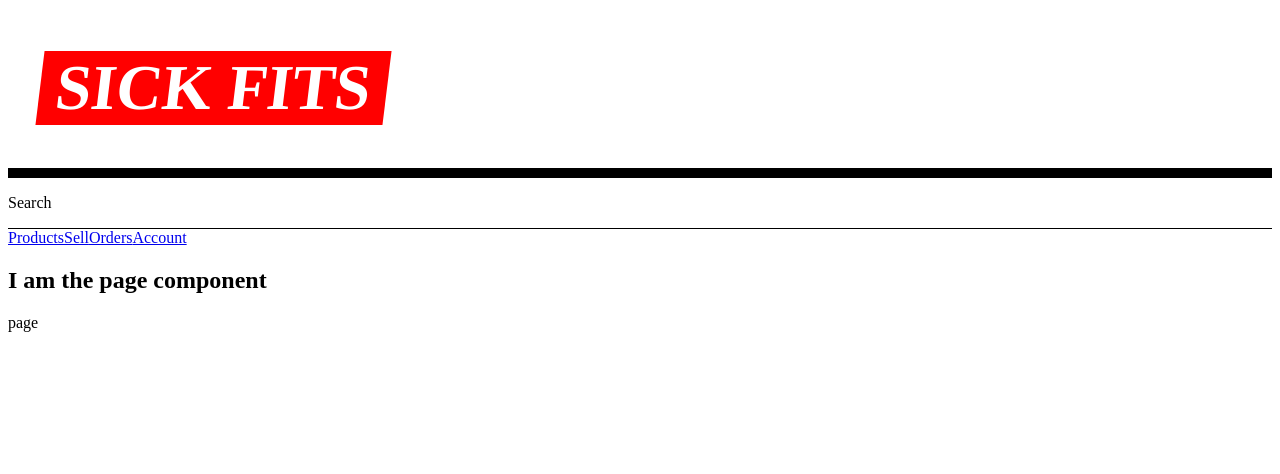
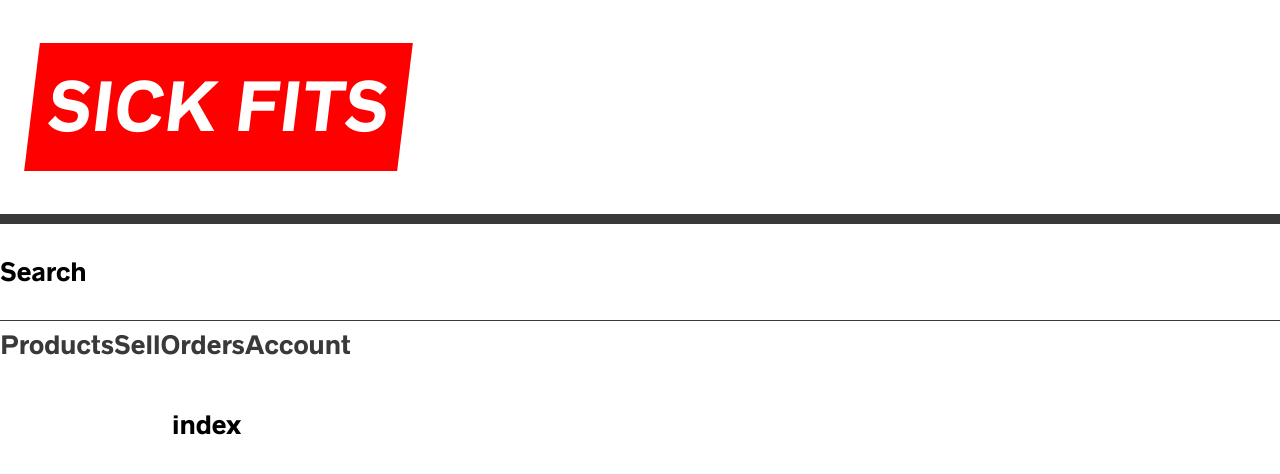
Before and after one commit to santospatrick/sick-fits, a Next.js app in the folder frontend/: page / in a window 1280 px wide. Shown: the top 474 px of the page. Built offline with nearby package versions, Linux system fonts and the light colour scheme.

Commit message:
feat: add global styles

```diff
--- a/frontend/components/Page.js
+++ b/frontend/components/Page.js
@@ -1,13 +1,67 @@
 import React from 'react';
 import PropTypes from 'prop-types';
+import styled, { createGlobalStyle } from 'styled-components';
 import Header from './Header';
+
+const GlobalStyles = createGlobalStyle`
+  @font-face {
+    font-family: 'radnika_next';
+    src: url('/static/radnikanext-medium-webfont.woff2') format('woff2');
+    font-weight: normal;
+    font-style: normal;
+  }
+
+  html {
+    --red: #ff0000;
+    --black: #393939;
+    --grey: #3a3a3a;
+    --gray: var(--grey);
+    --lightGrey: #e1e1e1;
+    --lightGray: var(--lightGrey);
+    --offWhite: #ededed;
+    --maxWidth: 1000px;
+    --bs: 0 12px 24px 0 rgba(0,0,0,0.09);
+    box-sizing: border-box;
+  }
+
+  *, *:before, *:after {
+    box-sizing: inherit;
+  }
+
+  body {
+    font-family: 'radnika_next', --apple-system, BlinkMacSystemFont, 'Segoe UI', Roboto, Oxygen, Ubuntu, Cantarell, 'Open Sans', 'Helvetica Neue', sans-serif;
+    padding: 0;
+    margin: 0;
+    font-size: 1.5rem;
+    line-height: 2;
+  }
+
+  a {
+    text-decoration: none;
+    color: var(--black);
+  }
+
+  a:hover {
+    text-decoration: underline;
+  }
+
+  button {
+    font-family: 'radnika_next';
+  }
+`;
+
+const InnerStyles = styled.div`
+  max-width: var(--maxWidth);
+  margin: 0 auto;
+  padding: 2rem;
+`;
 
 function Page({ children }) {
   return (
     <div>
+      <GlobalStyles />
       <Header />
-      <h2>I am the page component</h2>
-      {children}
+      <InnerStyles>{children}</InnerStyles>
     </div>
   );
 }
--- a/frontend/pages/index.js
+++ b/frontend/pages/index.js
@@ -1,7 +1,7 @@
 import React from 'react';
 
 function index() {
-  return <div>page</div>;
+  return <div>index</div>;
 }
 
 export default index;
```
